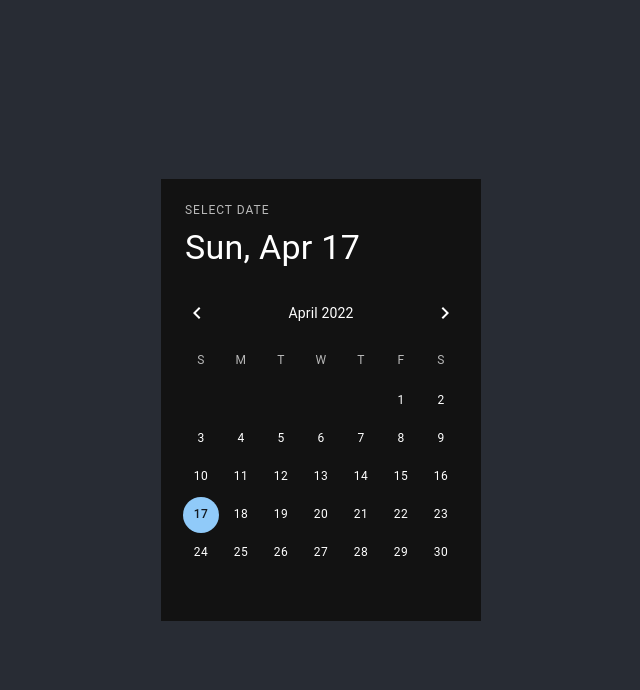
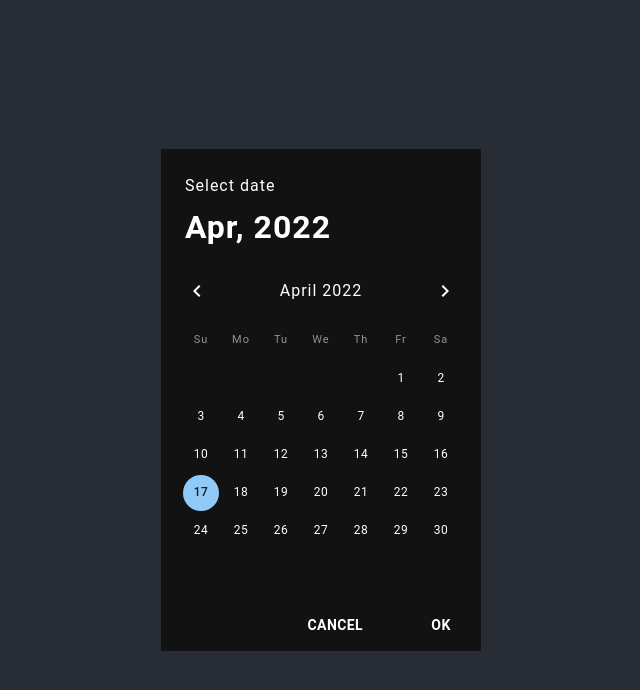
Before and after one commit to Chongfong/Aha-Frontend-Exam, a React (Create React App) app: page / in a window 1280 px wide. Shown: the top 690 px of the page, without its empty margins (319-959 px from the left). Built offline with nearby package versions, Linux system fonts and the light colour scheme.

Commit message:
feat(core): modify layout

```diff
--- a/src/DatePicker.tsx
+++ b/src/DatePicker.tsx
@@ -103,10 +103,58 @@ export default function DatePicker() {
             setOpenYear(false);
           }
         }}
+        dayOfWeekFormatter={(weekday) => `${weekday.format('dd')}`}
         onYearChange={handleYearChange}
         displayStaticWrapperAs='desktop'
         slotProps={{
-          toolbar: { hidden: false },
+          toolbar: { hidden: false, toolbarFormat: 'MMM, YYYY', toolbarPlaceholder: '__' },
+          yearButton: {
+            sx: {
+              borderRadius: '2px',
+              '&:hover': { backgroundColor: 'white', color: '#181818' },
+            },
+          },
+          actionBar: { actions: ['cancel', 'accept'] },
+        }}
+        sx={{
+          '.MuiPickersLayout-actionBar': {
+            gap: '30px',
+          },
+          '.MuiPickersLayout-actionBar .MuiButton-root': {
+            fontSize: '14px',
+            fontWeight: '600',
+            lineHeight: '24px',
+            textAlign: 'left',
+            color: 'white',
+          },
+          '.MuiTypography-root': {
+            color: 'white',
+            textTransform: 'none',
+            fontSize: '16px',
+            letterSpacing: '1px',
+          },
+          '.MuiDayCalendar-weekDayLabel': {
+            color: '#929292',
+            fontSize: '11px',
+            fontWeight: '400',
+            lineHeight: '13px',
+            textAlign: 'center',
+          },
+          '.MuiPickersLayout-toolbar .MuiDatePickerToolbar-title': {
+            fontWeight: 'bold',
+            fontSize: '32px',
+          },
+          '.MuiPickersDay-today': {
+            border: '1px solid #00A3FF',
+          },
+          '.Mui-selected': {
+            backgroundColor: '#00A3FF',
+            color: 'white',
+          },
+          '.MuiPickersDay-root': {
+            '&:hover': { backgroundColor: 'white', color: '#181818' },
+            '&:focus': { backgroundColor: '#00A3FF', color: 'white' },
+          },
         }}
       />
     </LocalizationProvider>
```
